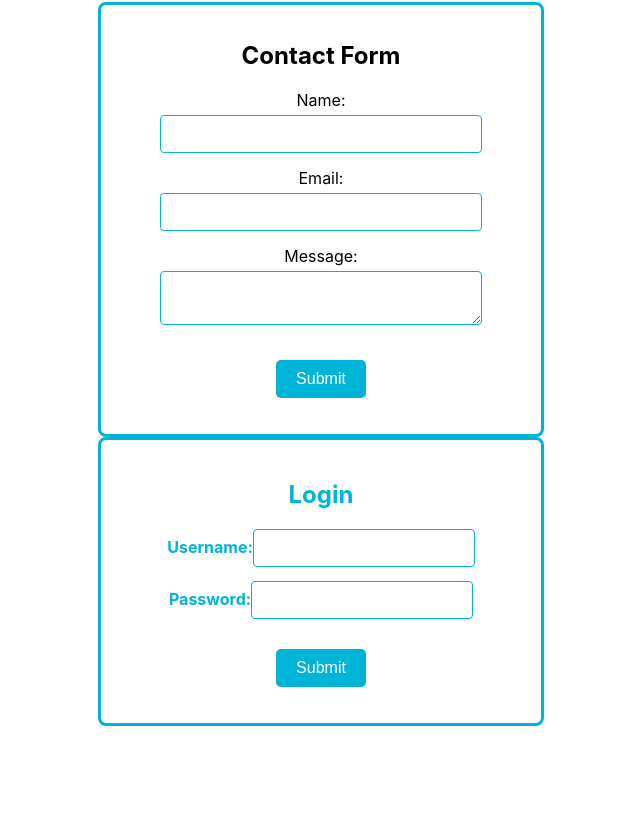
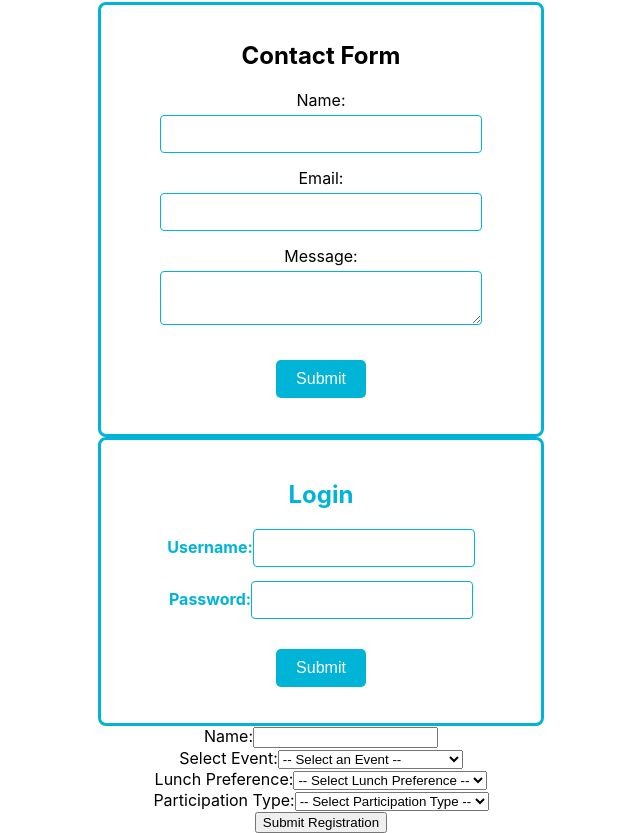
Before and after one commit to dewi-xaltius/react-hooks, a React (Create React App) app: page / in a window 1280 px wide. Shown: the part 232-1065 px from the top of the page, without its empty margins (319-959 px from the left). Before the commit the page ends 958 px from the top, so only its background shows below. Built offline with nearby package versions, Linux system fonts and the light colour scheme.

Commit message:
add useReducer and useEffect in EventRegistrationForm.js

```diff
--- a/src/App.js
+++ b/src/App.js
@@ -3,6 +3,7 @@ import CountdownTimer from './components/CountdownTimer';
 import Counter from './components/Counter';
 import ContactForm from './components/ContactForm';
 import LoginForm from './components/LoginForm';
+import EventRegistrationForm from './components/EventRegistrationForm';
 
 function App() {
   return (
@@ -11,6 +12,7 @@ function App() {
       <CountdownTimer />
       <ContactForm />
       <LoginForm />
+      <EventRegistrationForm />
     </div>
   );
 }
--- /dev/null
+++ b/src/components/EventRegistrationForm.js
@@ -0,0 +1,175 @@
+import React, { useReducer, useEffect } from 'react';
+
+// Initial state for the event registration form
+const initialState = {
+  name: '',
+  event: '',
+  lunchPreference: '',
+  participationType: '',
+  errors: {
+    name: '',
+    event: '',
+    lunchPreference: ''
+  },
+  isFormValid: null // Track if the form has been validated
+};
+
+// Reducer function to handle state updates and validation
+function reducer(state, action) {
+  switch (action.type) {
+    case 'SET_FIELD': {
+      return {
+        ...state,
+        [action.field]: action.payload,
+        errors: {
+          ...state.errors,
+          [action.field]: '' // Clear error when field is updated
+        },
+        isFormValid: null // Reset form validity when user updates a field
+      };
+    }
+
+    case 'VALIDATE_FORM': {
+      const errors = {};
+      let isFormValid = true;
+
+      // Validate name
+      if (!state.name.trim()) {
+        errors.name = 'Name is required';
+        isFormValid = false;
+      }
+
+      // Validate event selection
+      if (!state.event) {
+        errors.event = 'Please select an event';
+        isFormValid = false;
+      }
+
+      // Validate lunch preference
+      if (!state.lunchPreference) {
+        errors.lunchPreference = 'Please choose a lunch preference';
+        isFormValid = false;
+      }
+
+      return {
+        ...state,
+        errors,
+        isFormValid // Set the validity of the form
+      };
+    }
+
+    case 'RESET_FORM': {
+      return initialState;
+    }
+
+    default:
+      throw new Error('Unknown action type');
+  }
+}
+
+function EventRegistrationForm() {
+  const [state, dispatch] = useReducer(reducer, initialState);
+
+  // Handle input change
+  const handleInputChange = (e) => {
+    const { name, value } = e.target;
+    dispatch({ type: 'SET_FIELD', field: name, payload: value });
+  };
+
+  // Handle form submission
+  const handleSubmit = (e) => {
+    e.preventDefault();
+
+    // Dispatch the validation action
+    dispatch({ type: 'VALIDATE_FORM' });
+  };
+
+  // Effect to handle form submission after validation completes
+  useEffect(() => {
+    if (state.isFormValid) {
+      // Submit the form if valid
+      console.log('Form submitted successfully:', {
+        name: state.name,
+        event: state.event,
+        lunchPreference: state.lunchPreference,
+        participationType: state.participationType
+      });
+      dispatch({ type: 'RESET_FORM' }); // Reset form on successful submission
+    } else if (state.isFormValid === false) {
+      // Show the validation errors
+      console.log('Form has validation errors:', state.errors);
+    }
+  }, [state.isFormValid, state.errors, state.event, state.lunchPreference, state.name, state.participationType]); // This effect runs when `isFormValid` is updated
+
+  return (
+    <form onSubmit={handleSubmit}>
+      <div>
+        <label htmlFor="nameInput">Name:</label>
+        <input
+          type="text"
+          id="nameInput"
+          name="name"
+          value={state.name}
+          onChange={handleInputChange}
+        />
+        {state.errors.name && <p style={{ color: 'red' }}>{state.errors.name}</p>}
+      </div>
+
+      <div>
+        <label htmlFor="eventSelect">Select Event:</label>
+        <select
+          id="eventSelect"
+          name="event"
+          value={state.event}
+          onChange={handleInputChange}
+        >
+          <option value="">-- Select an Event --</option>
+          <option value="conference">Annual Conference</option>
+          <option value="workshop">React Workshop</option>
+          <option value="webinar">Web Development Webinar</option>
+        </select>
+        {state.errors.event && <p style={{ color: 'red' }}>{state.errors.event}</p>}
+      </div>
+
+      <div>
+        <label htmlFor="lunchPreferenceSelect">Lunch Preference:</label>
+        <select
+          id="lunchPreferenceSelect"
+          name="lunchPreference"
+          value={state.lunchPreference}
+          onChange={handleInputChange}
+        >
+          <option value="">-- Select Lunch Preference --</option>
+          <option value="vegetarian">Vegetarian</option>
+          <option value="nonVegetarian">Non-Vegetarian</option>
+          <option value="vegan">Vegan</option>
+        </select>
+        {state.errors.lunchPreference && <p style={{ color: 'red' }}>{state.errors.lunchPreference}</p>}
+      </div>
+
+      <div>
+        <label htmlFor="participationTypeSelect">Participation Type:</label>
+        <select
+          id="participationTypeSelect"
+          name="participationType"
+          value={state.participationType}
+          onChange={handleInputChange}
+        >
+          <option value="">-- Select Participation Type --</option>
+          <option value="inPerson">In-Person</option>
+          <option value="online">Online</option>
+        </select>
+      </div>
+
+      <button type="submit">Submit Registration</button>
+
+      {state.isFormValid === false && (
+        <div style={{ color: 'red' }}>
+          Please correct the errors in the form before submitting.
+        </div>
+      )}
+    </form>
+  );
+}
+
+export default EventRegistrationForm;
```
